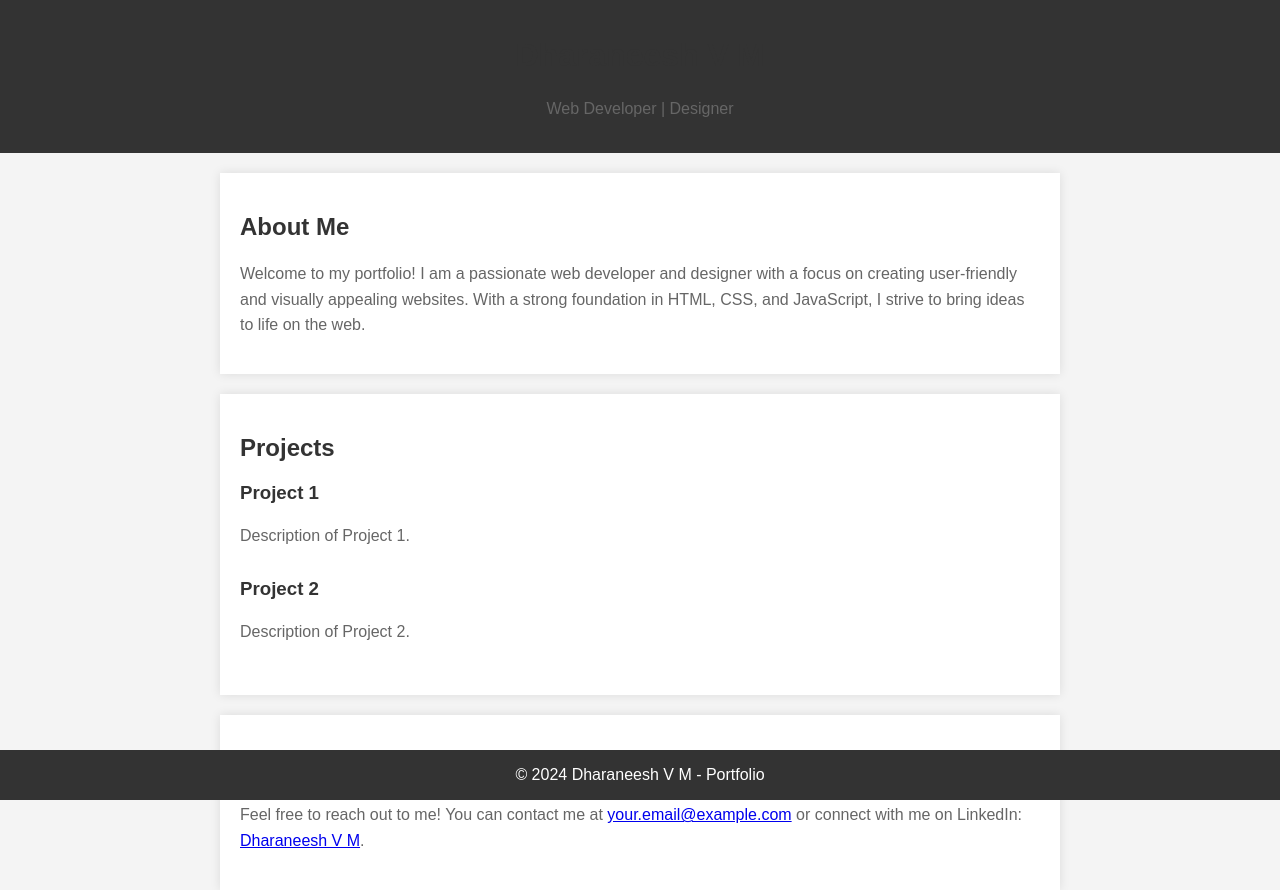
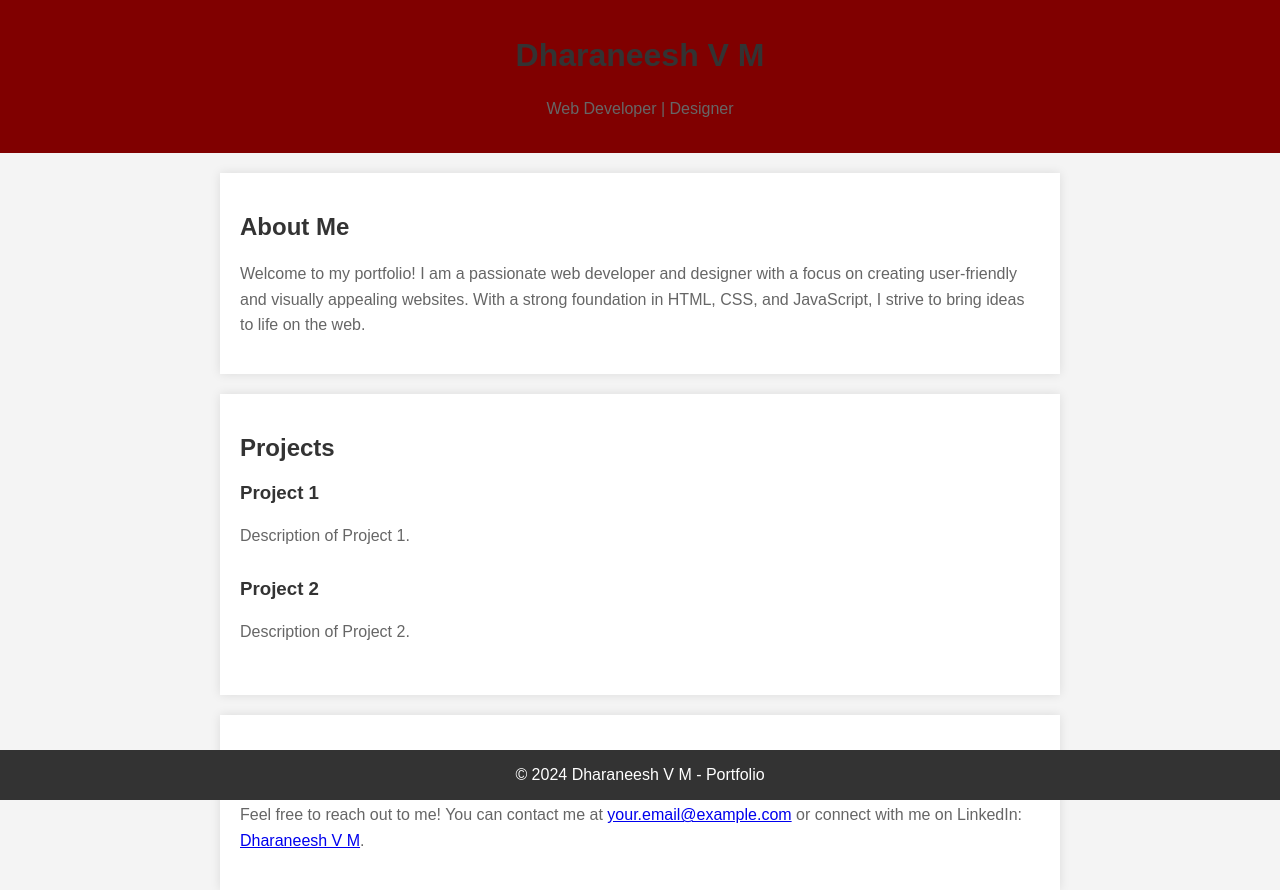
Before and after one commit to dharaneeshvm/dharaneeshvm.github.io, a plain HTML site: page index.html in a window 1280 px wide. Drawn offline with Linux system fonts and the light colour scheme.

Commit message:
Update index.html

```diff
--- a/index.html
+++ b/index.html
@@ -14,7 +14,7 @@
         }
 
         header {
-            background-color: #333;
+            background-color: #800000;
             color: #fff;
             text-align: center;
             padding: 1em 0;
```
